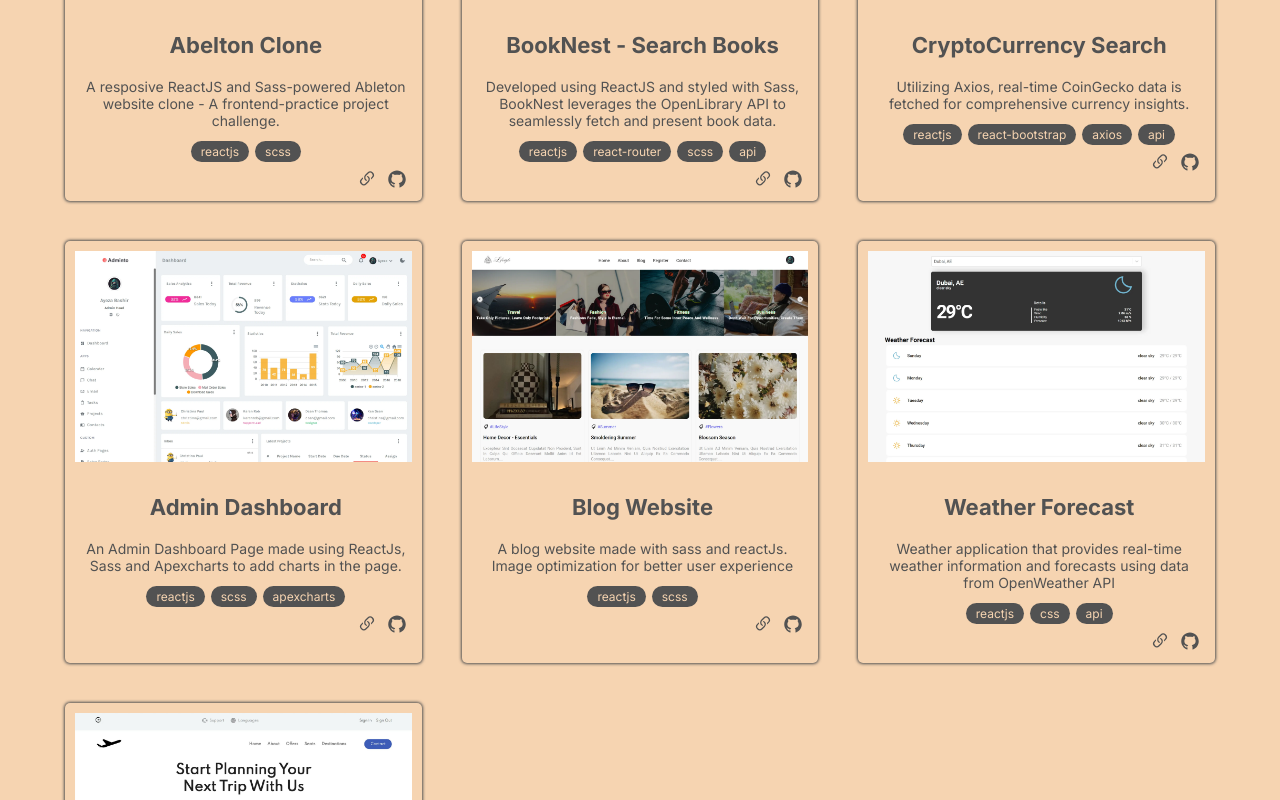
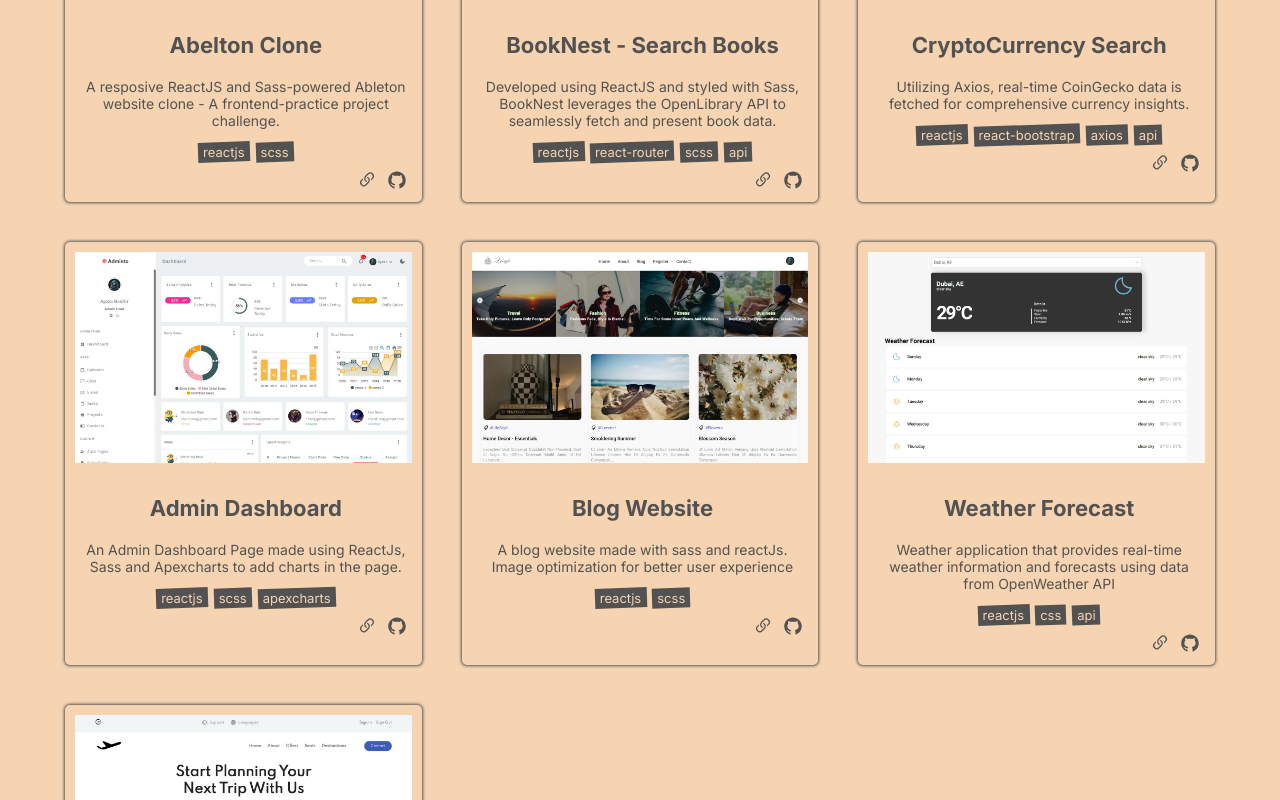
Before and after one commit to ayezabashir/My-Portfolio, a React (Vite) app: page / in a window 1280 px wide. Shown: the part 900-1700 px from the top of the page. Built offline with nearby package versions, Linux system fonts and the light colour scheme.

Commit message:
project component

```diff
--- a/src/components/projects/Projects.jsx
+++ b/src/components/projects/Projects.jsx
@@ -103,7 +103,7 @@ const Projects = () => {
                                                     <div className="languages">
                                                         {
                                                             item.project_languages.map((lang, index) => (
-                                                                <span className='lang' key={index}>{lang}</span>
+                                                                <span className='lang highlight' key={index}>{lang}</span>
                                                             ))
                                                         }
                                                     </div>
--- a/src/index.scss
+++ b/src/index.scss
@@ -318,11 +318,7 @@ header {
                   margin: 1rem 0;
                   .lang {
                     margin: 0 0.3rem;
-                    background: $secondary-color;
-                    color: $primary-color;
-                    font-size: 12px;
-                    padding: 0.3rem 1rem;
-                    border-radius: 50px;
+                    font-size: 13px;
                   }
                 }
                 .links {
```
